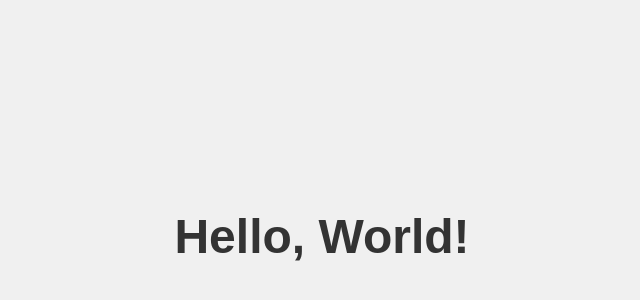
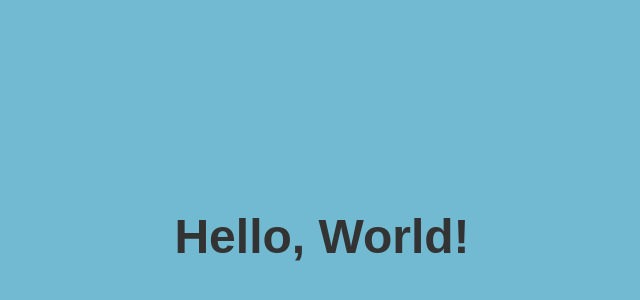
Before and after one commit to Arase01/hello-world, a plain HTML site: page index.html in a window 1280 px wide. Shown: the part 164-464 px from the top of the page, without its empty margins (318-958 px from the left). Drawn offline with Linux system fonts and the light colour scheme.

Commit message:
色変更

```diff
--- a/index.html
+++ b/index.html
@@ -11,7 +11,7 @@
       height: 100vh;
       margin: 0;
       font-family: sans-serif;
-      background: #f0f0f0;
+      background: #158eb39a;
     }
     h1 {
       font-size: 3rem;
```
